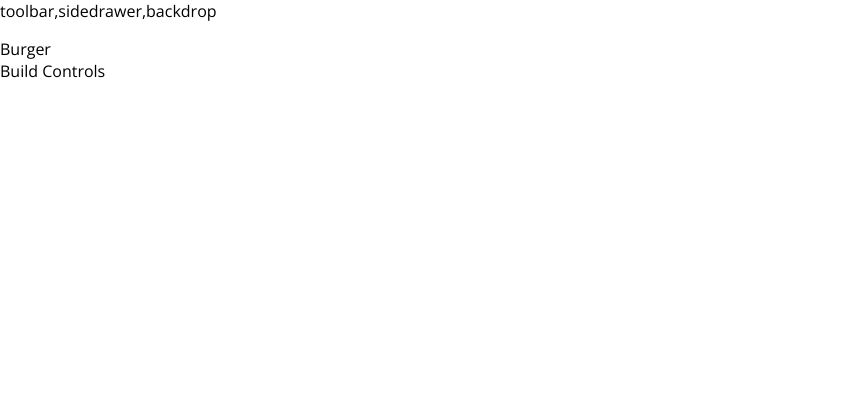
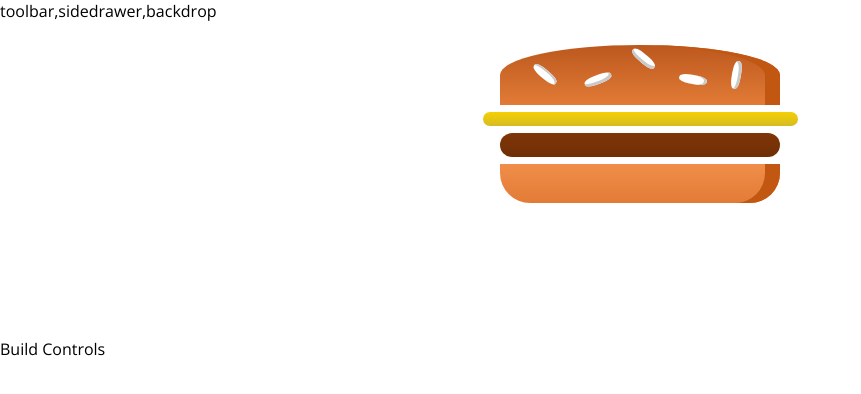
Before and after one commit to anukulSaini/BurgerBuilder-2, a React app in the folder burger-builder-2/: page / in a window 1280 px wide. Shown: the top 394 px of the page, without its empty margins (0-861 px from the left). Built offline with nearby package versions, Linux system fonts and the light colour scheme.

Commit message:
adding of burger

```diff
--- a/burger-builder-2/package.json
+++ b/burger-builder-2/package.json
@@ -31,6 +31,7 @@
     "postcss-flexbugs-fixes": "3.2.0",
     "postcss-loader": "2.0.8",
     "promise": "8.0.1",
+    "prop-types": "^15.7.2",
     "raf": "3.4.0",
     "react": "^17.0.1",
     "react-dev-utils": "^5.0.2",
--- a/burger-builder-2/src/App.js
+++ b/burger-builder-2/src/App.js
@@ -7,7 +7,7 @@
     return (
       <div >
        <Layout>
-         <BurgerBuilder></BurgerBuilder>
+         <BurgerBuilder/>
        </Layout>
       </div>
     );
--- /dev/null
+++ b/burger-builder-2/src/components/Burger/Burger.css
@@ -0,0 +1,31 @@
+.Burger {
+    width:100px;
+    margin :auto;
+    height:250px;
+    overflow: scroll;
+    text-align: center;
+    font-weight: bold;
+    font-size: 1.2rem;
+}
+
+
+@media (min-width:1000px) and (min-height:700px){
+    .Burger{
+        width: 700px;
+        height: 600px;
+    }
+}
+
+@media (min-width:500px) and (min-height:401px){
+    .Burger{
+        width: 450px;
+        height: 400px;
+    }
+}
+
+@media (min-width:500px) and (min-height:400px){
+    .Burger{
+        width: 350px;
+        height: 300px;
+    }
+}
--- a/burger-builder-2/src/components/Burger/Burger.js
+++ b/burger-builder-2/src/components/Burger/Burger.js
@@ -0,0 +1,17 @@
+import React from 'react';
+
+import classes from './Burger.css';
+import Burgeringredient from './Burgeringredient/Burgeringredient';
+
+const burger = (props) =>{
+    return(
+        <div className={classes.Burger}>
+            <Burgeringredient type="bread-top"/>
+            <Burgeringredient type="cheese"/>
+            <Burgeringredient type="meat"/>
+            <Burgeringredient type="bread-bottom"/>
+        </div>
+    );
+};
+
+export default burger;
--- a/burger-builder-2/src/components/Burger/Burgeringredient/Burgeringredient.js
+++ b/burger-builder-2/src/components/Burger/Burgeringredient/Burgeringredient.js
@@ -1,8 +1,44 @@
-import React from 'react';
-import BurgerBuilder from '../../../containers/BurgerBuilder/BurgerBuilder';
+import React, { Component } from 'react';
+import PropTypes from 'prop-types';
+import classes from './Burgeringredient.css';
 
-const Burgeringredient = (props) => {
+class Burgeringredient extends Component {
+    render(){
+        let ingredient = null;
 
+        switch(this.props.type){
+            case('bread-bottom'):
+                 ingredient = <div className={classes.BreadBottom}></div>;
+            break;
+            case('bread-top'):
+               ingredient = (<div className={classes.BreadTop}>
+                               <div className={classes.Seeds1}></div>
+                             <div className={classes.Seeds2}></div>
+                           </div>
+                         );
+            break;
+            case('meat'):
+                ingredient = <div className={classes.Meat}></div>
+            break;
+            case('cheese'):
+                 ingredient = <div className={classes.Cheese}></div>
+            break;
+            case('bacon'):
+                ingredient = <div className={classes.Bacon}></div>
+            break;
+            case('salad'):
+                ingredient = <div className={classes.Salad}></div>
+            break;
+            default:
+                ingredient = null;
+         }
+         return ingredient;
+
+    }
 }
 
+Burgeringredient.propTypes ={
+    type: PropTypes.string.isRequired
+};
+
 export default Burgeringredient;
--- a/burger-builder-2/src/containers/BurgerBuilder/BurgerBuilder.js
+++ b/burger-builder-2/src/containers/BurgerBuilder/BurgerBuilder.js
@@ -1,13 +1,14 @@
 import React, { Component } from 'react';
 import Aux from '../../hoc/Aux';
+import Burger from '../../components/Burger/Burger';
 
 class BurgerBuilder extends Component {
-    state = {  }
     render() {
         return ( <Aux>
-            <div>Burger</div>
+            <Burger/>
             <div>Build Controls</div>
-        </Aux> );
+        </Aux>
+        );
     }
 }
 
```
